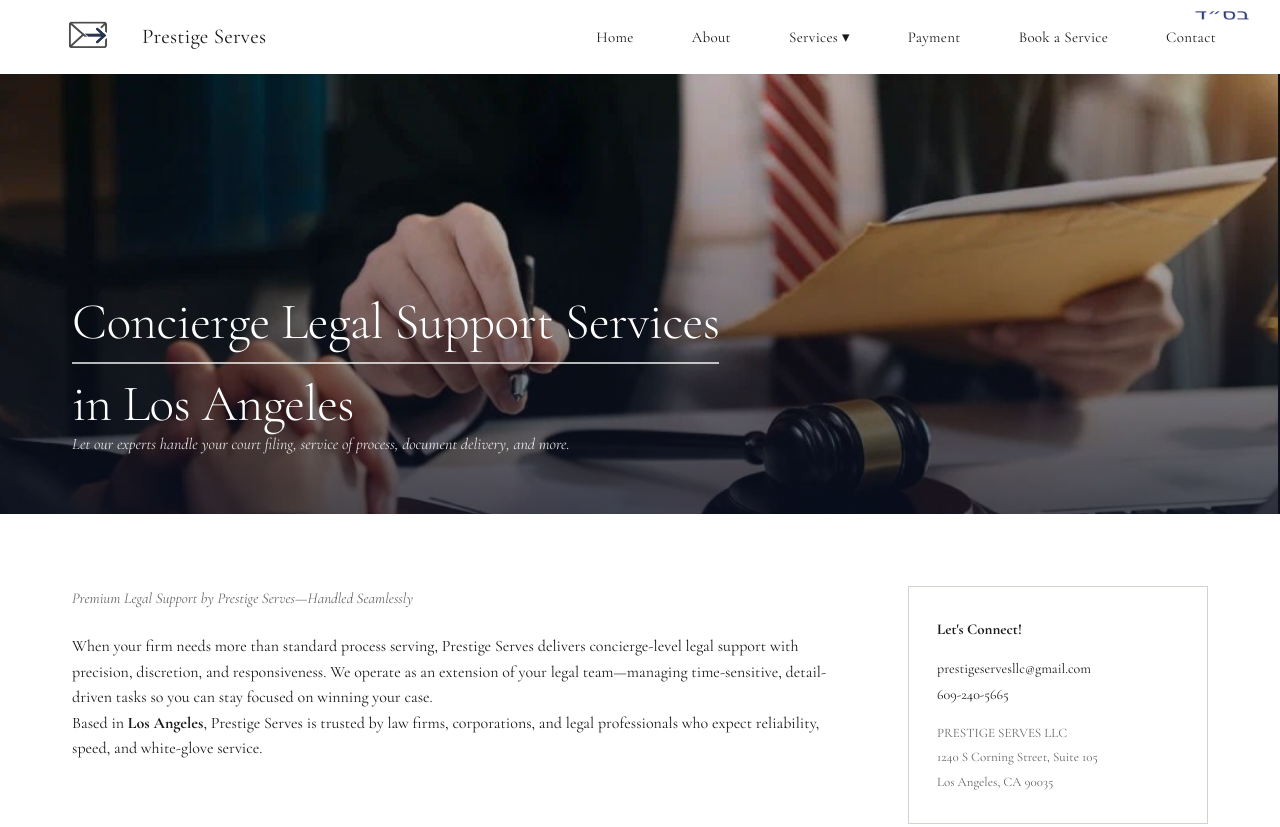
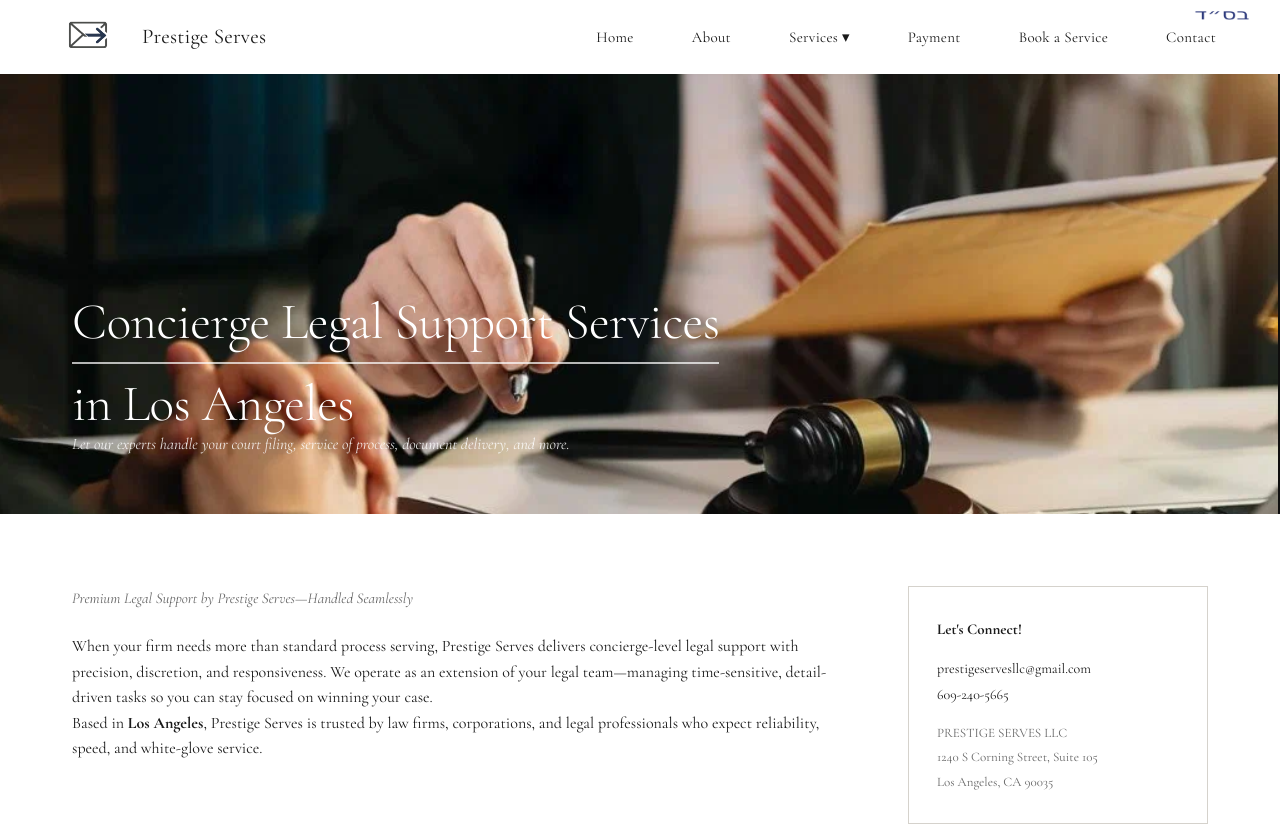
Before and after one commit to arwebcrafts/prestige-serves, a website: page concierge.html in a window 1280 px wide. Shown: the top 827 px of the page. Drawn offline with nearby package versions, Linux system fonts and the light colour scheme.

Commit message:
Remove hero image overlay from all service pages

```diff
--- a/concierge.html
+++ b/concierge.html
@@ -57,7 +57,6 @@
 
   <section class="ps-hero">
     <img class="ps-bg" src="assets/images/1.png" alt="Concierge Legal Support Los Angeles">
-    <div class="ps-hero-overlay"></div>
     <div class="ps-hero-content">
       <h1 class="ps-hero-title">
         <span class="ps-hero-title-line">Concierge Legal Support Services</span>
```
Also changed, not shown: efiling.html (+0 -1 lines), erecording.html (+0 -1 lines), nationwide.html (+0 -1 lines), process-serving.html (+0 -1 lines).
